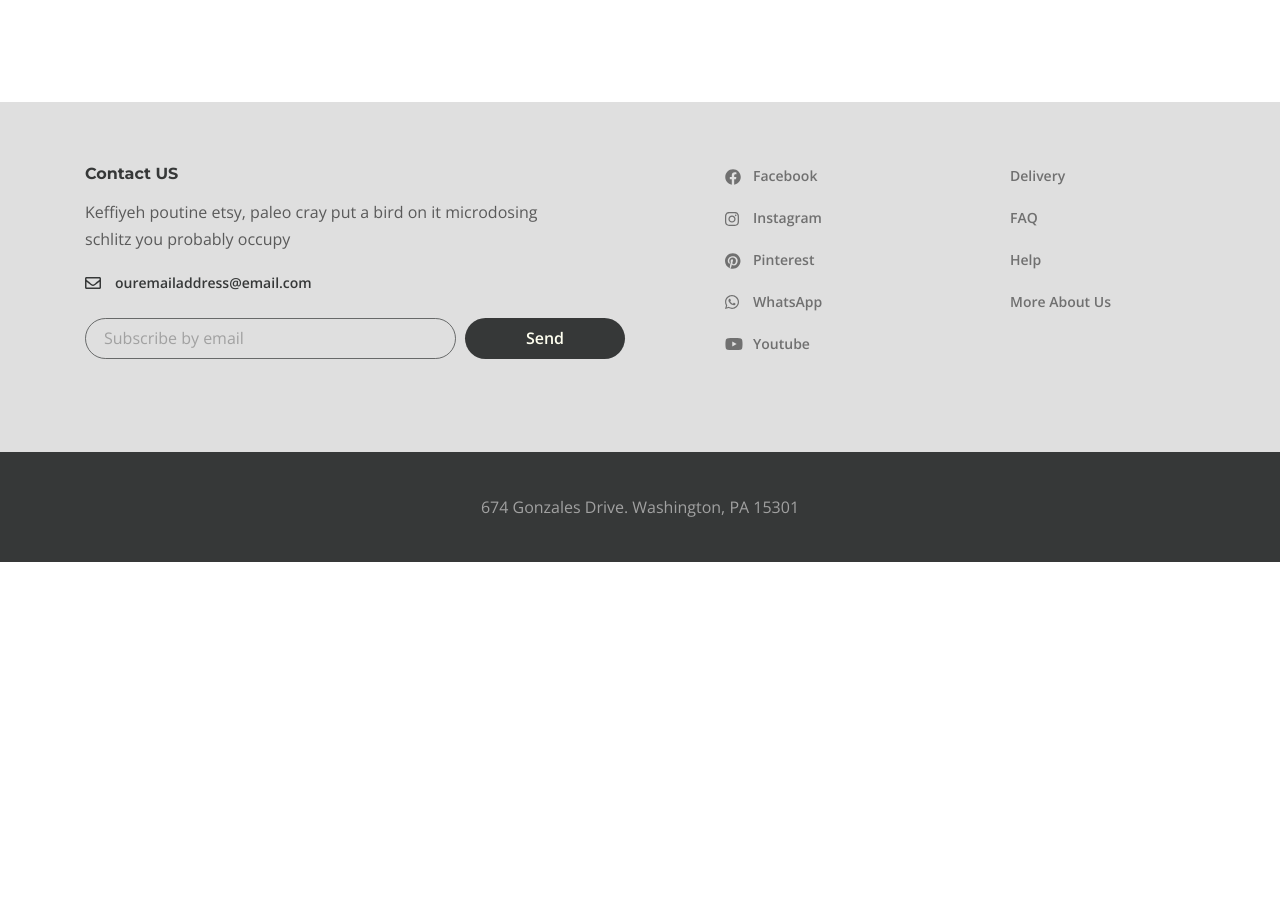
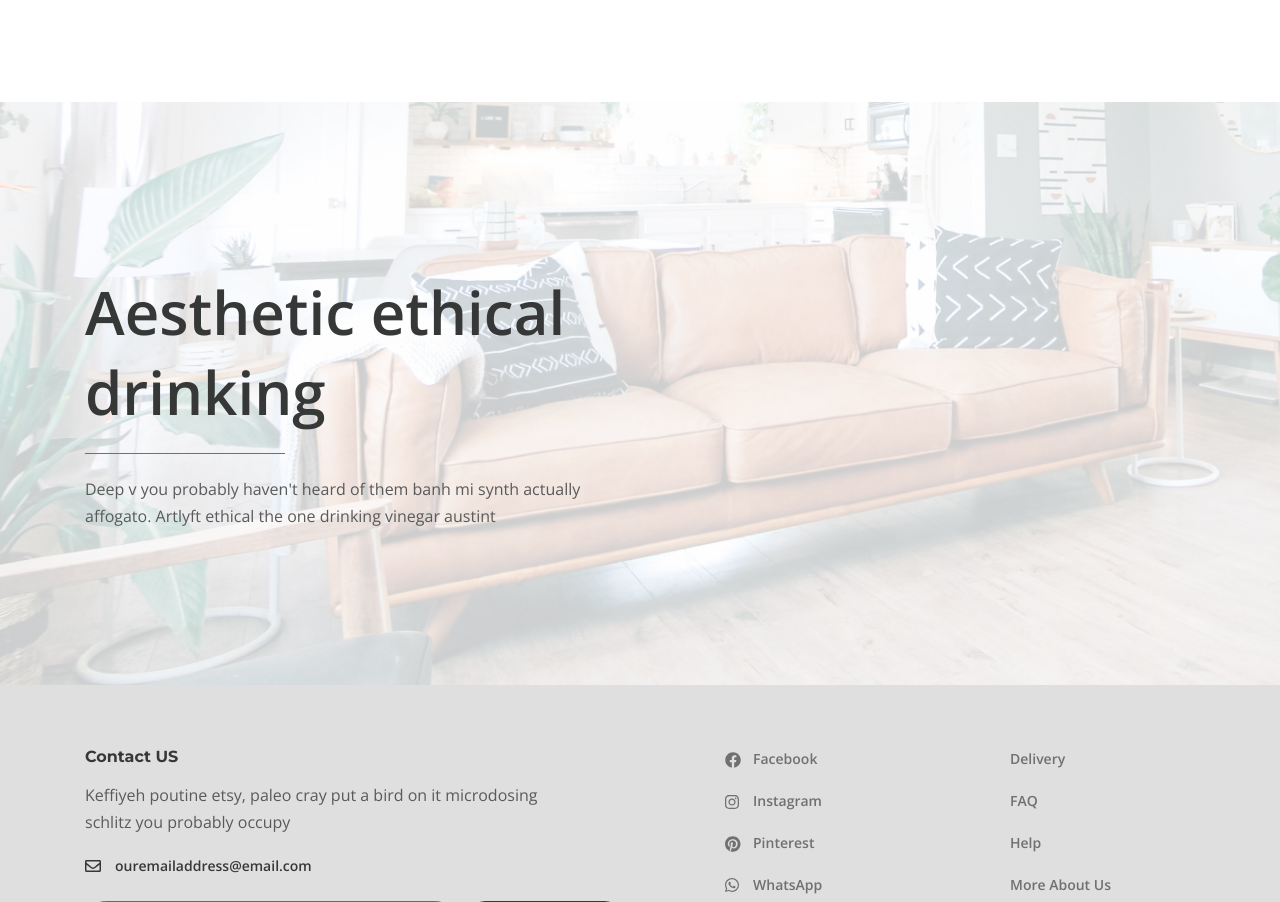
Before and after one commit to Kir1806/desire, a website: page app/index.html in a window 1280 px wide. Shown: the part 1617-2519 px from the top of the page. Before the commit the page ends 2179 px from the top, so only its background shows below. Drawn offline with nearby package versions, Linux system fonts and the light colour scheme.

Commit message:
block-drinking

```diff
--- a/app/index.html
+++ b/app/index.html
@@ -196,6 +196,16 @@
             </div>
           </div>
         </section>
+        <section class="decor">
+          <div class="container">
+            <h2 class="decor__title">
+              Aesthetic ethical drinking
+            </h2>
+            <p class="decor__text">
+              Deep v you probably haven't heard of them banh mi synth actually affogato. Artlyft ethical the one drinking vinegar austint
+            </p>
+          </div>
+        </section>
 
       </main>
       <!--end main  -->
--- a/app/scss/style.scss
+++ b/app/scss/style.scss
@@ -392,3 +392,33 @@
         color: #707070;
     }
 }
+
+.decor {
+    padding: 170px 0 155px;
+    background-image: url('../images/decor-bg.jpg');
+    background-size: cover;
+    background-repeat: no-repeat;
+    &__title {
+        max-width: 730px;
+        color: $title;
+        font-size: 60px;
+        line-height: 80px;
+        padding-bottom: 22px;
+        margin-bottom: 22px;
+        position: relative;
+        &::after {
+            content: '';
+            position: absolute;
+            left: 0;
+            width: 200px;
+            height: 1px;
+            bottom: 0;
+            background-color: #6d7278;
+        }
+
+    }
+    &__text {
+        max-width: 540px;
+
+    }
+}
```
Also changed, not shown: app/css/style.min.css, app/images/content/decor-Mask.jpg (added), app/images/decor-bg.jpg (added).
